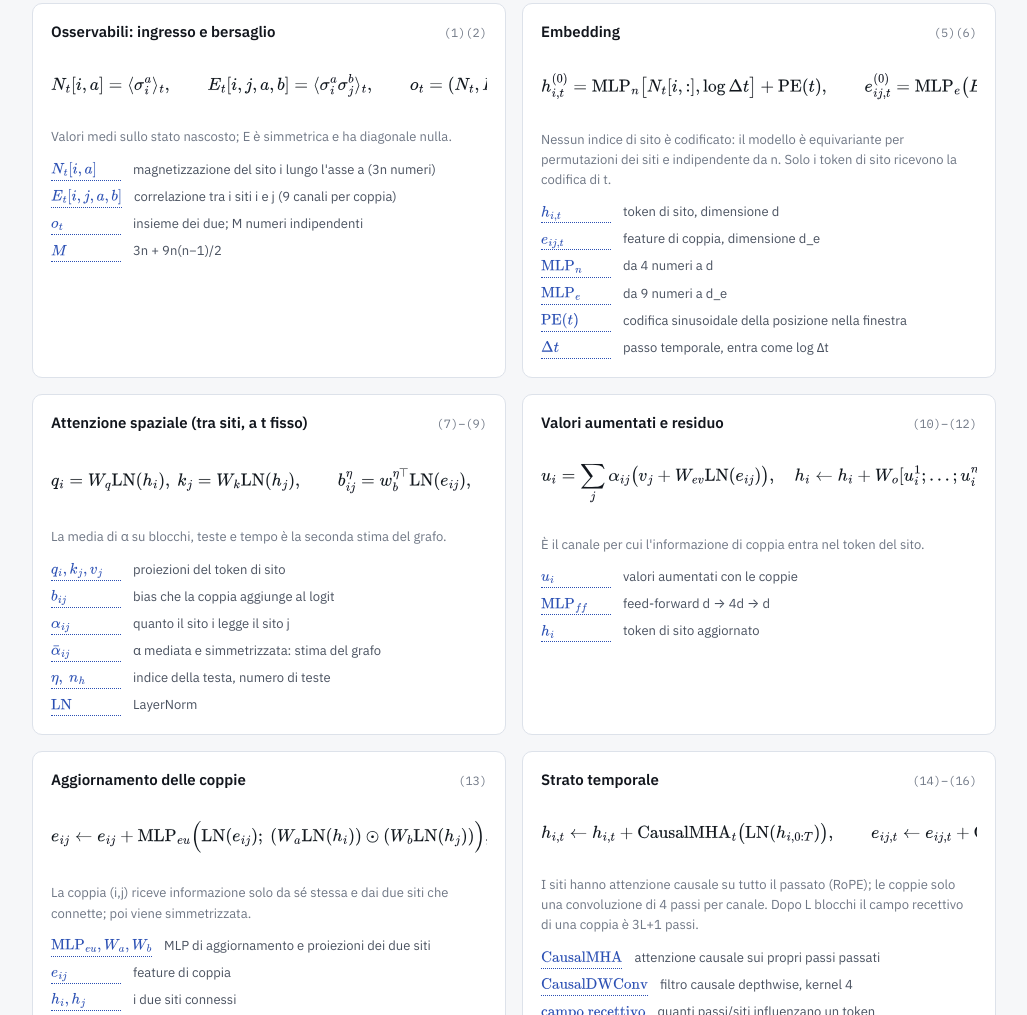
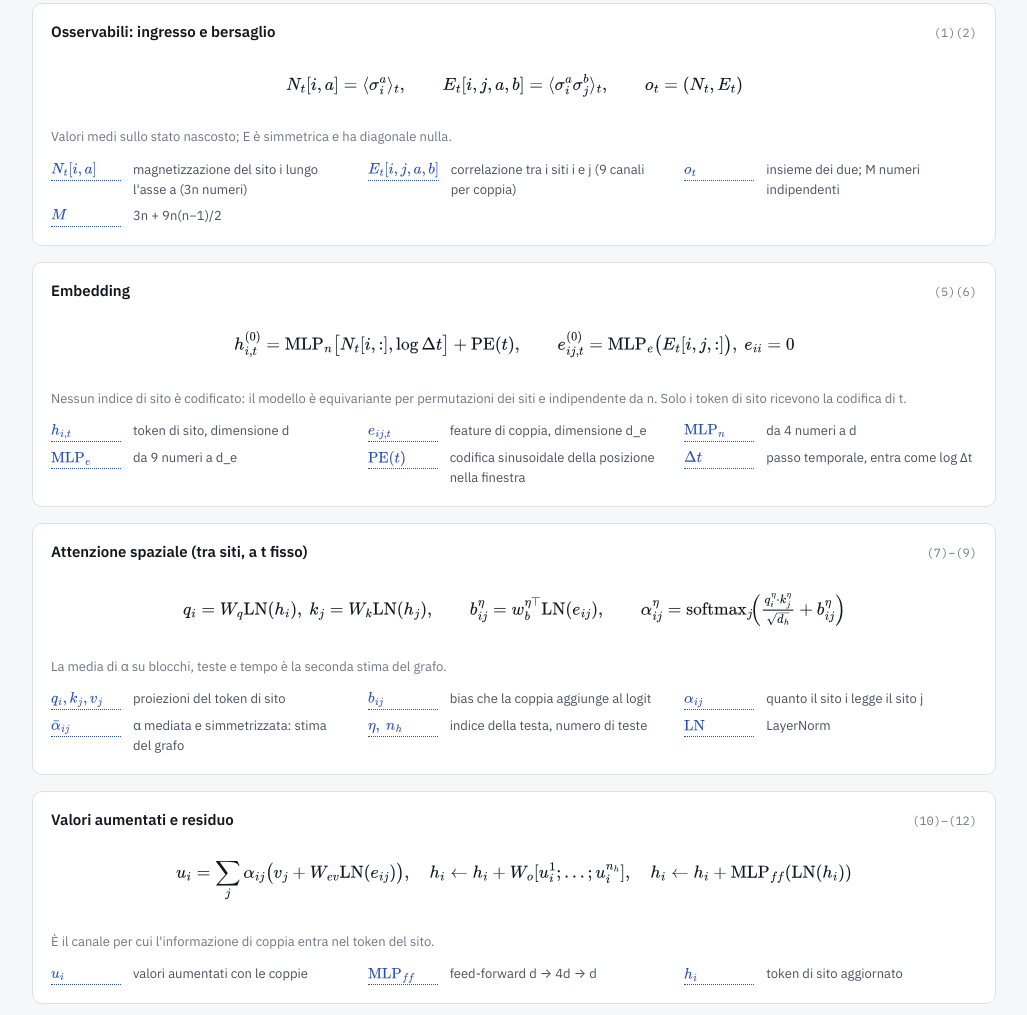
Before and after one commit to Alessio-Pecilli/Hamiltonian-Blind-In-Context-Propagator, a plain HTML site: page docs/index.html in a window 1280 px wide. Shown: the part 9657-10672 px from the top of the page, without its empty margins (252-1279 px from the left). Drawn offline with nearby package versions, Linux system fonts and the light colour scheme.

Commit message:
Dashboard: equations in a single column

```diff
--- a/docs/style.css
+++ b/docs/style.css
@@ -218,3 +218,5 @@ input[type="search"] { font: 400 13px var(--f-body); color: var(--ink); backgrou
 p, .lede, .cap, .how, .ex, .banner span { overflow-wrap: anywhere; }
 .mono { overflow-wrap: anywhere; }
 .stage-b dd, .steps li, .eqcard .where li > span, .ex, .check .w { overflow-x: auto; overflow-y: hidden; }
+#eqGrid { grid-template-columns: minmax(0, 1fr); }
+.eqcard .where { display: grid; grid-template-columns: repeat(auto-fit, minmax(min(100%, 280px), 1fr)); gap: 6px 24px; }
```
